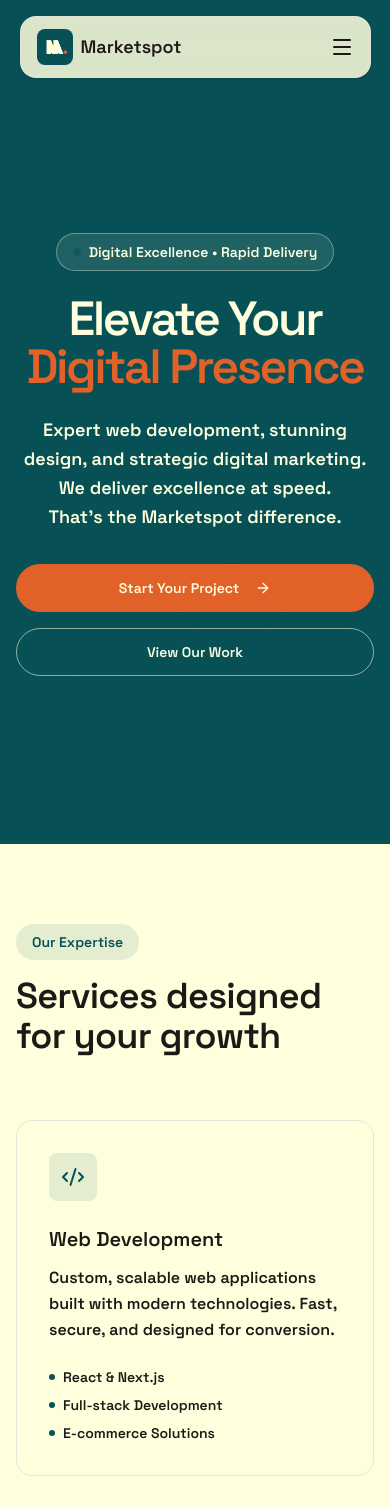
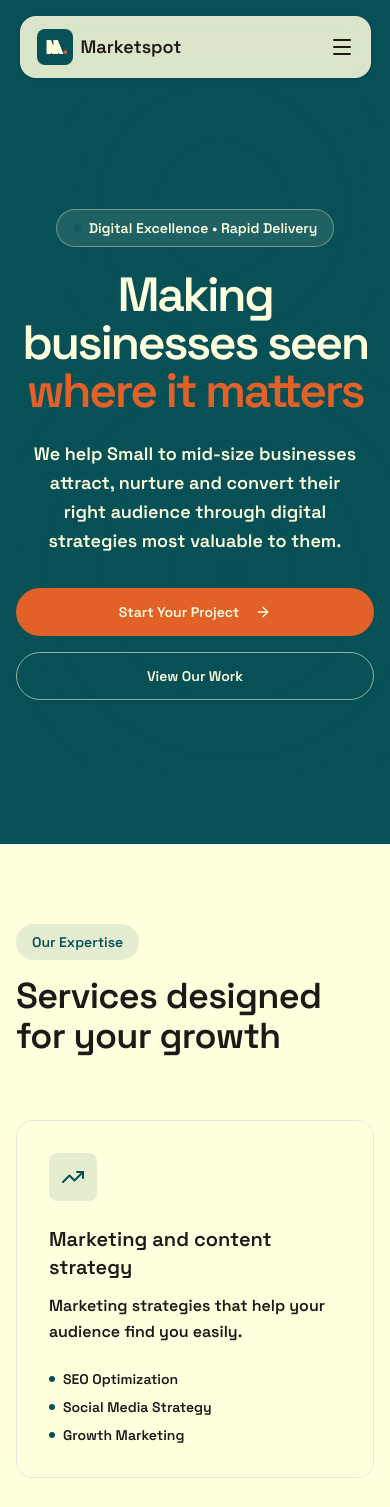
Before and after one commit to OPEOLUWA250/marketspot-agency, a Next.js app: page / in a window 390 px wide. Shown: the top 1507 px of the page. Built offline with nearby package versions, Linux system fonts and the light colour scheme.

Commit message:
update site content

```diff
--- a/app/page.tsx
+++ b/app/page.tsx
@@ -5,10 +5,11 @@ import { Team } from "@/components/team";
 import { Portfolio } from "@/components/portfolio";
 import { CTA } from "@/components/cta";
 import { Footer } from "@/components/footer";
+import { BackToTop } from "@/components/back-to-top";
 
 export default function Home() {
   return (
-    <main className="min-h-screen bg-background overflow-hidden">
+    <main id="top" className="min-h-screen bg-background overflow-hidden">
       <Header />
 
       <Hero />
@@ -18,6 +19,7 @@ export default function Home() {
       <CTA />
 
       <Footer />
+      <BackToTop />
     </main>
   );
 }
--- /dev/null
+++ b/components/back-to-top.tsx
@@ -0,0 +1,42 @@
+"use client";
+
+import { useEffect, useState } from "react";
+import { ArrowUp } from "lucide-react";
+import { Button } from "@/components/ui/button";
+
+export function BackToTop() {
+  const [isVisible, setIsVisible] = useState(false);
+
+  useEffect(() => {
+    const onScroll = () => {
+      setIsVisible(window.scrollY > 360);
+    };
+
+    onScroll();
+    window.addEventListener("scroll", onScroll, { passive: true });
+
+    return () => {
+      window.removeEventListener("scroll", onScroll);
+    };
+  }, []);
+
+  const scrollToTop = () => {
+    window.scrollTo({ top: 0, behavior: "smooth" });
+  };
+
+  return (
+    <Button
+      type="button"
+      size="icon"
+      onClick={scrollToTop}
+      aria-label="Back to top"
+      className={`fixed bottom-6 right-5 z-70 rounded-full shadow-lg transition-all duration-300 md:bottom-8 md:right-8 ${
+        isVisible
+          ? "pointer-events-auto translate-y-0 opacity-100"
+          : "pointer-events-none translate-y-3 opacity-0"
+      }`}
+    >
+      <ArrowUp className="h-4 w-4" />
+    </Button>
+  );
+}
--- a/components/cta.tsx
+++ b/components/cta.tsx
@@ -23,17 +23,9 @@ export function CTA() {
             className="text-4xl md:text-5xl font-bold text-[#FFFFDE] text-balance mb-6 animate-fade-up"
             style={{ letterSpacing: "-0.02em" }}
           >
-            Ready to elevate your{" "}
-            <span className="text-[#E26128]">digital presence</span>?
+            Ready to get your business seen by your{" "}
+            <span className="text-[#E26128]">target audience</span>?
           </h2>
-
-          <p
-            className="text-lg text-[#FFFFDE] mb-8 text-balance animate-fade-up"
-            style={{ animationDelay: "0.1s" }}
-          >
-            Let&apos;s discuss your project and create something extraordinary
-            together.
-          </p>
 
           <div
             className="flex flex-col sm:flex-row items-center justify-center gap-4 animate-fade-up"
@@ -41,17 +33,10 @@ export function CTA() {
           >
             <Button
               size="lg"
-              className="h-12 px-8 rounded-full bg-primary text-primary-foreground font-semibold hover:bg-primary/90 transition-all group"
+              className="h-12 w-full sm:w-auto px-8 rounded-full bg-primary text-primary-foreground font-semibold hover:bg-primary/90 transition-all group"
             >
-              Schedule a Call
+              Request a custom digital presence audit
               <ArrowRight className="w-4 h-4 ml-2 group-hover:translate-x-1 transition-transform" />
-            </Button>
-            <Button
-              size="lg"
-              variant="outline"
-              className="h-12 px-8 rounded-full border-[#FFFFDE]/55 bg-transparent text-[#FFFFDE] hover:bg-[#FFFFDE]/10 hover:text-[#FFFFDE]"
-            >
-              Get a Free Quote
             </Button>
           </div>
 
--- a/components/footer.tsx
+++ b/components/footer.tsx
@@ -4,15 +4,19 @@ import { Mail, MapPin, Phone, Linkedin, Twitter, Github } from "lucide-react";
 const footerSections = [
   {
     title: "Services",
-    links: ["Web Development", "Design", "Digital Marketing", "Consulting"],
+    links: [
+      "Marketing and content strategy",
+      "Graphics Design",
+      "Web development",
+    ],
   },
   {
     title: "Company",
-    links: ["About Us", "Contact"],
+    links: ["Team", "Our Work", "Contact"],
   },
   {
     title: "Resources",
-    links: ["Pricing", "FAQ"],
+    links: ["Digital Presence Audit", "FAQ"],
   },
 ];
 
@@ -20,7 +24,7 @@ export function Footer() {
   const year = new Date().getFullYear();
 
   return (
-    <footer className="bg-foreground text-background mt-20">
+    <footer className="bg-foreground text-background">
       <div className="max-w-7xl mx-auto px-4 sm:px-6 lg:px-8 py-14 md:py-16">
         <div className="grid grid-cols-1 md:grid-cols-4 gap-10 mb-10">
           <div className="space-y-5 animate-fade-up">
@@ -35,7 +39,9 @@ export function Footer() {
               <span className="text-lg font-bold">Marketspot</span>
             </div>
             <p className="text-sm text-background/80 leading-relaxed">
-              Elevating digital presence with excellence and speed.
+              We help small to mid-size businesses attract, nurture and convert
+              their right audience through digital strategies most valuable to
+              them.
             </p>
             <div className="flex gap-3">
               {[
--- a/components/hero.tsx
+++ b/components/hero.tsx
@@ -39,8 +39,8 @@ export function Hero() {
             className="text-5xl md:text-6xl lg:text-7xl font-bold tracking-tight text-balance leading-none text-[#FFFFDE] animate-fade-up"
             style={{ letterSpacing: "-0.05em", animationDelay: "0.12s" }}
           >
-            Elevate Your
-            <span className="block text-[#E26128]">Digital Presence</span>
+            Making businesses seen
+            <span className="block text-[#E26128]">where it matters</span>
           </h1>
 
           {/* Subheading */}
@@ -48,9 +48,9 @@ export function Hero() {
             className="max-w-3xl mx-auto text-lg md:text-xl text-[#FFFFDE] leading-relaxed text-balance animate-fade-up"
             style={{ animationDelay: "0.2s" }}
           >
-            Expert web development, stunning design, and strategic digital
-            marketing. We deliver excellence at speed. That&apos;s the
-            Marketspot difference.
+            We help Small to mid-size businesses attract, nurture and convert
+            their right audience through digital strategies most valuable to
+            them.
           </p>
 
           {/* CTA Buttons */}
--- a/components/portfolio.tsx
+++ b/components/portfolio.tsx
@@ -1,62 +1,165 @@
 import { ArrowUpRight } from "lucide-react";
+import {
+  Carousel,
+  CarouselContent,
+  CarouselItem,
+  CarouselNext,
+  CarouselPrevious,
+} from "@/components/ui/carousel";
 
-const projects = [
+const graphicsProjects = [
   {
-    title: "Brand Identity & Web Presence",
-    category: "Web Development · Branding",
+    title: "Marketspot Brand Launch Kit",
+    category: "Graphics Design",
     description:
-      "Full brand overhaul and responsive website for a Lagos-based fashion label. Resulted in 3× increase in online enquiries within 60 days.",
-    tags: ["Next.js", "Brand Design", "SEO"],
-    accent: "from-accent/20 to-secondary/10",
+      "Complete visual identity system with logo suite, social templates, and campaign graphics for a modern service business.",
+    tags: ["Brand Identity", "Visual Strategy", "Campaign Assets"],
+    accent: "from-primary/25 to-secondary/10",
   },
   {
-    title: "Social Growth Campaign",
-    category: "Digital Marketing",
+    title: "Hospitality Rebrand Campaign",
+    category: "Graphics Design",
     description:
-      "Organic growth strategy for a fintech startup — content calendar, copy, and paid ads that drove 12k new followers and a 40% lift in sign-ups.",
-    tags: ["Social Media", "Paid Ads", "Copywriting"],
-    accent: "from-secondary/15 to-accent/5",
+      "Refreshed an existing hospitality brand with a bold visual direction that improved recall across digital and print touchpoints.",
+    tags: ["Brand Refresh", "Print Design", "Social Design"],
+    accent: "from-secondary/20 to-primary/10",
   },
   {
-    title: "E-commerce Launch",
-    category: "Web Development · Marketing",
+    title: "Product Story Visuals",
+    category: "Graphics Design",
     description:
-      "End-to-end e-commerce build and launch strategy for a Nigerian beauty brand — from storefront design to first-month sales campaign.",
-    tags: ["E-commerce", "UI/UX", "Growth Marketing"],
-    accent: "from-accent/10 to-muted/30",
+      "Built a conversion-ready creative system for product storytelling, from ad creatives to launch visuals.",
+    tags: ["Creative Direction", "Ad Creatives", "Content Design"],
+    accent: "from-primary/20 to-muted/40",
   },
   {
-    title: "Visual Identity System",
+    title: "Corporate Identity Suite",
     category: "Graphics Design",
     description:
-      "Cohesive visual identity — logo, colour palette, typography, and brand guidelines — for a professional services firm entering a competitive market.",
-    tags: ["Logo Design", "Brand Guidelines", "Print"],
-    accent: "from-secondary/20 to-accent/10",
+      "Designed a full corporate identity package that helped a professional services firm stand out in a crowded market.",
+    tags: ["Identity Suite", "Presentation Design", "Brand Guidelines"],
+    accent: "from-secondary/25 to-primary/10",
+  },
+];
+
+const webProjects = [
+  {
+    title: "High-Converting Service Website",
+    category: "Web development",
+    description:
+      "Custom marketing website with clear conversion paths and strong technical performance for search visibility.",
+    tags: ["Performance-first Websites", "SEO Setup", "Conversion"],
+    accent: "from-primary/20 to-secondary/10",
   },
   {
-    title: "SEO & Content Strategy",
-    category: "Digital Marketing · SEO",
+    title: "Business Operations Portal",
+    category: "Web development",
     description:
-      "Six-month SEO and content programme that pushed a local business from page 5 to position 3 on Google for its primary search terms.",
-    tags: ["SEO", "Content Marketing", "Analytics"],
-    accent: "from-accent/15 to-secondary/5",
+      "Full-stack dashboard for internal operations, streamlining team workflows and reporting in one platform.",
+    tags: ["Full-stack Development", "Dashboard", "Automation"],
+    accent: "from-secondary/20 to-primary/8",
   },
   {
-    title: "Product Landing Page",
-    category: "Web Development · Design",
+    title: "E-commerce Growth Storefront",
+    category: "Web development",
     description:
-      "High-converting product landing page with micro-animations and optimised copy, achieving a 28% conversion rate on launch week.",
-    tags: ["Landing Page", "Conversion", "Animation"],
-    accent: "from-muted/40 to-accent/10",
+      "Built an e-commerce storefront with optimized product pages and checkout flow designed to improve sales completion.",
+    tags: ["E-commerce Solutions", "UX Optimization", "Scalability"],
+    accent: "from-primary/15 to-muted/40",
+  },
+  {
+    title: "Lead Capture Landing System",
+    category: "Web development",
+    description:
+      "Multi-page lead generation experience with analytics hooks and fast load times for better campaign outcomes.",
+    tags: ["Landing Pages", "Analytics", "Technical SEO"],
+    accent: "from-secondary/20 to-primary/12",
   },
 ];
+
+type WorkItem = {
+  title: string;
+  category: string;
+  description: string;
+  tags: string[];
+  accent: string;
+};
+
+function WorkCarousel({
+  title,
+  subtitle,
+  projects,
+}: {
+  title: string;
+  subtitle: string;
+  projects: WorkItem[];
+}) {
+  return (
+    <div className="animate-fade-up">
+      <div className="mb-6 flex items-end justify-between gap-4">
+        <div>
+          <h3 className="text-2xl md:text-3xl font-bold text-foreground">{title}</h3>
+          <p className="mt-2 text-sm md:text-base text-muted-foreground">{subtitle}</p>
+        </div>
+      </div>
+
+      <Carousel
+        opts={{ align: "start", loop: true }}
+        className="relative"
+        aria-label={`${title} carousel`}
+      >
+        <CarouselContent>
+          {projects.map((project, index) => (
+            <CarouselItem
+              key={`${project.title}-${index}`}
+              className="md:basis-1/2 lg:basis-1/3"
+            >
+              <article className="group h-full rounded-2xl border border-border bg-background overflow-hidden transition-all duration-300 hover:border-primary/50 hover:-translate-y-1 hover:shadow-lg">
+                <div className={`h-2 w-full bg-linear-to-r ${project.accent}`} />
+
+                <div className="flex h-full flex-col p-6">
+                  <div className="mb-3 flex items-start justify-between">
+                    <span className="text-xs font-medium uppercase tracking-wide text-primary/85">
+                      {project.category}
+                    </span>
+                    <ArrowUpRight className="mt-0.5 h-4 w-4 shrink-0 text-muted-foreground opacity-0 transition-opacity group-hover:opacity-100" />
+                  </div>
+
+                  <h4 className="mb-3 text-lg font-bold leading-snug text-foreground">
+                    {project.title}
+                  </h4>
+                  <p className="flex-1 text-sm leading-relaxed text-muted-foreground">
+                    {project.description}
+                  </p>
+
+                  <div className="mt-5 flex flex-wrap gap-2">
+                    {project.tags.map((tag) => (
+                      <span
+                        key={tag}
+                        className="rounded-full bg-primary/10 px-2.5 py-1 text-xs font-medium text-primary"
+                      >
+                        {tag}
+                      </span>
+                    ))}
+                  </div>
+                </div>
+              </article>
+            </CarouselItem>
+          ))}
+        </CarouselContent>
+
+        <CarouselPrevious className="hidden md:flex -left-4 border-border bg-background text-foreground hover:bg-muted" />
+        <CarouselNext className="hidden md:flex -right-4 border-border bg-background text-foreground hover:bg-muted" />
+      </Carousel>
+    </div>
+  );
+}
 
 export function Portfolio() {
   return (
     <section id="portfolio" className="py-20 md:py-32 bg-muted/20">
       <div className="max-w-7xl mx-auto px-4 sm:px-6 lg:px-8">
-        {/* Header */}
-        <div className="max-w-3xl mb-16 animate-fade-up">
+        <div className="max-w-3xl mb-14 animate-fade-up">
           <span className="inline-block px-4 py-2 rounded-full bg-accent/10 text-accent text-sm font-medium mb-4">
             Our Work
           </span>
@@ -64,55 +167,26 @@ export function Portfolio() {
             className="text-4xl md:text-5xl font-bold text-foreground text-balance"
             style={{ letterSpacing: "-0.02em" }}
           >
-            Results we&apos;re proud of
+            Focused portfolios, faster browsing
           </h2>
           <p className="mt-4 text-lg text-muted-foreground leading-relaxed max-w-2xl">
-            A selection of projects across web development, design, and digital
-            marketing that delivered measurable impact.
+            Explore selected projects by category without scrolling through a
+            long page.
           </p>
         </div>
 
-        {/* Grid */}
-        <div className="grid grid-cols-1 md:grid-cols-2 lg:grid-cols-3 gap-6">
-          {projects.map((project, index) => (
-            <div
-              key={index}
-              className="group relative flex flex-col rounded-2xl border border-border bg-background overflow-hidden hover:border-accent/50 hover:-translate-y-1 hover:shadow-lg transition-all duration-300 animate-fade-up"
-              style={{ animationDelay: `${index * 0.08}s` }}
-            >
-              {/* Colour band */}
-              <div className={`h-2 w-full bg-linear-to-r ${project.accent}`} />
+        <div className="space-y-14">
+          <WorkCarousel
+            title="Graphics Design"
+            subtitle="Brand design projects that help businesses stand out in the market."
+            projects={graphicsProjects}
+          />
 
-              {/* Body */}
-              <div className="flex flex-col flex-1 p-7">
-                <div className="flex items-start justify-between mb-3">
-                  <span className="text-xs font-medium text-accent/80 tracking-wide uppercase">
-                    {project.category}
-                  </span>
-                  <ArrowUpRight className="w-4 h-4 text-muted-foreground opacity-0 group-hover:opacity-100 transition-opacity shrink-0 mt-0.5" />
-                </div>
-
-                <h3 className="text-lg font-bold text-foreground mb-3 leading-snug">
-                  {project.title}
-                </h3>
-                <p className="text-sm text-muted-foreground leading-relaxed flex-1">
-                  {project.description}
-                </p>
-
-                {/* Tags */}
-                <div className="flex flex-wrap gap-2 mt-5">
-                  {project.tags.map((tag) => (
-                    <span
-                      key={tag}
-                      className="text-xs px-2.5 py-1 rounded-full bg-accent/10 text-accent font-medium"
-                    >
-                      {tag}
-                    </span>
-                  ))}
-                </div>
-              </div>
-            </div>
-          ))}
+          <WorkCarousel
+            title="Web development"
+            subtitle="Modern websites and products built to make businesses easier to find online."
+            projects={webProjects}
+          />
         </div>
       </div>
     </section>
--- a/components/services.tsx
+++ b/components/services.tsx
@@ -2,32 +2,32 @@ import { Code2, Palette, TrendingUp } from "lucide-react";
 
 const services = [
   {
-    icon: Code2,
-    title: "Web Development",
+    icon: TrendingUp,
+    title: "Marketing and content strategy",
     description:
-      "Custom, scalable web applications built with modern technologies. Fast, secure, and designed for conversion.",
+      "Marketing strategies that help your audience find you easily.",
     highlights: [
-      "React & Next.js",
-      "Full-stack Development",
-      "E-commerce Solutions",
+      "SEO Optimization",
+      "Social Media Strategy",
+      "Growth Marketing",
     ],
   },
   {
     icon: Palette,
     title: "Graphics Design",
     description:
-      "Stunning visual identities and compelling designs. From branding to marketing materials, we create impact.",
+      "Brand designs that help your business stand out in the market.",
     highlights: ["Brand Identity", "UI/UX Design", "Visual Strategy"],
   },
   {
-    icon: TrendingUp,
-    title: "Digital Marketing",
+    icon: Code2,
+    title: "Web development",
     description:
-      "Data-driven marketing strategies to boost your visibility, engagement, and ROI across all channels.",
+      "Custom websites built with modern tech designed to help your business be seen easily on the internet.",
     highlights: [
-      "SEO Optimization",
-      "Social Media Strategy",
-      "Growth Marketing",
+      "Performance-first Websites",
+      "Full-stack Development",
+      "E-commerce Solutions",
     ],
   },
 ];
--- a/components/team.tsx
+++ b/components/team.tsx
@@ -1,39 +1,30 @@
 import Image from "next/image";
-import { Mail, Github, Linkedin } from "lucide-react";
+import { Linkedin } from "lucide-react";
 
 const teamMembers = [
   {
     name: "Fola Afolabi",
     role: "Founder",
-    specialty: "Digital Marketer",
-    bio: "Growth-focused digital marketer who helps brands turn attention into loyal communities, qualified leads, and measurable revenue.",
+    specialty: "Marketing & Growth Strategist",
+    bio: "Growth-focused marketer who helps businesses build audiences that convert. 8 businesses helped across 5 countries so far.",
     image: "/opeHS%20.jpg",
-    socials: [
-      { icon: Linkedin, label: "LinkedIn" },
-      { icon: Mail, label: "Email" },
-    ],
+    linkedin: "https://www.linkedin.com/in/fola-afolabi-74698426a/",
   },
   {
-    name: "Oyebamiji Joseph",
+    name: "Joseph Oyebamiji",
     role: "Co-founder",
-    specialty: "Creative Director",
-    bio: "Creative director shaping brand stories into memorable visuals and campaigns that connect quickly and leave lasting impressions.",
+    specialty: "Branding & Creative Lead",
+    bio: "Helping businesses stand out through design and creative strategy. Over 50+ brands built.",
     image: "/opeHS%20.jpg",
-    socials: [
-      { icon: Github, label: "GitHub" },
-      { icon: Linkedin, label: "LinkedIn" },
-    ],
+    linkedin: "https://www.linkedin.com/in/josephoyebamijijd/",
   },
   {
     name: "Adejumo Opeoluwa",
-    role: "Co-Founder",
-    specialty: "Head of Operations",
-    bio: "Operations lead focused on smooth delivery, clear process ownership, and turning strategy into consistent day-to-day execution.",
+    role: "Co-founder",
+    specialty: "Tech and Operations Lead",
+    bio: "Web developer who helps businesses get noticed on the internet and project manager who turns ideas into reality in time. Over 20 brands worked with.",
     image: "/opeHS%20.jpg",
-    socials: [
-      { icon: Linkedin, label: "LinkedIn" },
-      { icon: Mail, label: "Email" },
-    ],
+    linkedin: "https://www.linkedin.com/in/opeoluwa-adejumo/",
   },
 ];
 
@@ -95,18 +86,15 @@ export function Team() {
 
                 {/* Social links */}
                 <div className="flex gap-3">
-                  {member.socials.map((social, i) => {
-                    const Icon = social.icon;
-                    return (
-                      <button
-                        key={i}
-                        className="w-9 h-9 rounded-lg bg-muted hover:bg-accent/20 text-foreground hover:text-accent transition-all flex items-center justify-center"
-                        aria-label={social.label}
-                      >
-                        <Icon className="w-4 h-4" />
-                      </button>
-                    );
-                  })}
+                  <a
+                    href={member.linkedin}
+                    target="_blank"
+                    rel="noreferrer"
+                    className="w-9 h-9 rounded-lg bg-muted hover:bg-accent/20 text-foreground hover:text-accent transition-all flex items-center justify-center"
+                    aria-label={`${member.name} LinkedIn`}
+                  >
+                    <Linkedin className="w-4 h-4" />
+                  </a>
                 </div>
               </div>
             </article>
```
